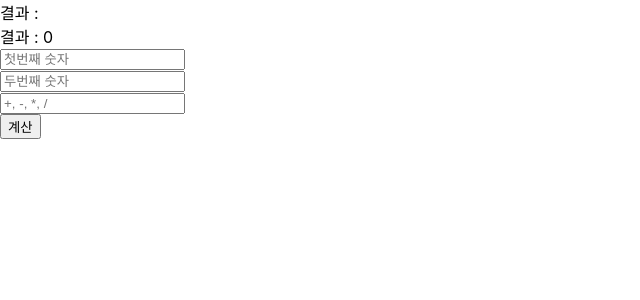
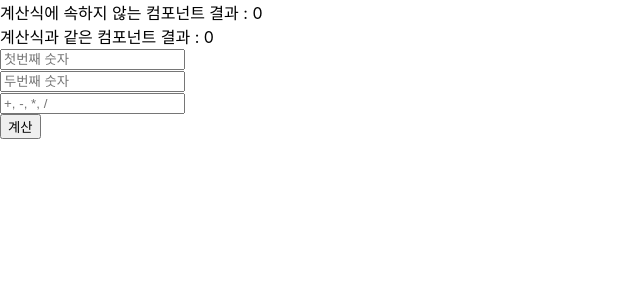
Before and after one commit to KTH8962/React, a React (Create React App) app: page / in a window 1280 px wide. Shown: the top 300 px of the page, without its empty margins (0-640 px from the left). Built offline with nearby package versions, Linux system fonts and the light colour scheme.

Commit message:
2024 10 18 수정

```diff
--- a/src/App.js
+++ b/src/App.js
@@ -1,11 +1,14 @@
+import { useState } from "react";
 import Input from "./component1017/Input";
 import Result2 from "./component1017/Result2";
 
 function App() {
+  const [data, setData] = useState(0);
+  //const
   return (
     <>
-      <Result2 result={Input}/>
-      <Input />
+      <Result2 result={data}/>
+      <Input setData={setData} />
     </>
   );
 }
--- a/src/component1017/Input.js
+++ b/src/component1017/Input.js
@@ -20,6 +20,7 @@ function Input(props) {
             calc = `${num1 / num2}`;
         }
         setNum(calc);
+        props.setData(calc);
     };
     return (
         <div>
--- a/src/component1017/Result.js
+++ b/src/component1017/Result.js
@@ -4,7 +4,7 @@ function Result(props) {
     // 숫자 2개, 문자(연산자) 받아서 결과물을 출력
     return (
         <div>
-            결과 : {props.result}
+           계산식과 같은 컴포넌트 결과 : {props.result}
         </div>
     );
 }
--- a/src/component1017/Result2.js
+++ b/src/component1017/Result2.js
@@ -4,7 +4,7 @@ function Result2(props) {
     // 숫자 2개, 문자(연산자) 받아서 결과물을 출력
     return (
         <div>
-            결과 : {props.result}
+            계산식에 속하지 않는 컴포넌트 결과 : {props.result}
         </div>
     );
 }
```
